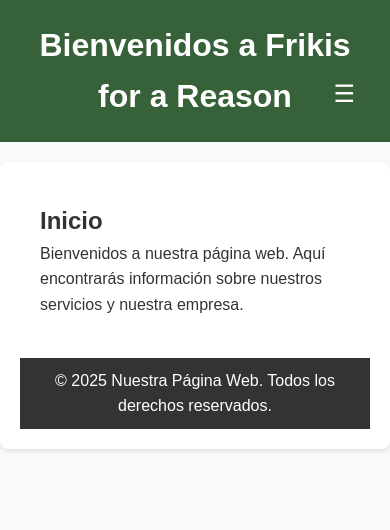
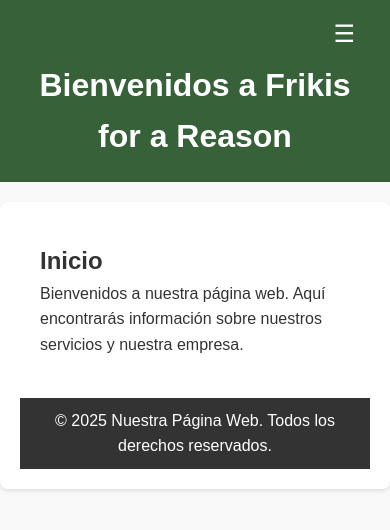
Before and after one commit to Mikelubuntu/mi-pagina-web2, a plain HTML site: page index.html in a window 390 px wide. Drawn offline with Linux system fonts and the light colour scheme.

Commit message:
Add files via upload

```diff
--- a/styles.css
+++ b/styles.css
@@ -24,15 +24,16 @@
 
   /* Botón de menú hamburguesa */
   .menu-toggle {
-    display: none;
-    position: fixed;
-    top: 70px;
+    display: block;
+    position: absolute;
+    top: 15px;
     right: 15px;
     font-size: 24px;
     background: none;
     border: none;
     color: rgb(255, 255, 255);
     cursor: pointer;
+    z-index: 1000;
   }
 
   /* Menú de navegación */
@@ -128,3 +129,12 @@
       padding: 10px 0;
     }
   }
+  @media (max-width: 768px) {
+    .menu-toggle {
+        top: 10px;
+    }
+
+    header {
+        padding-top: 60px; /* Asegura espacio suficiente en móviles */
+    }
+}
```
